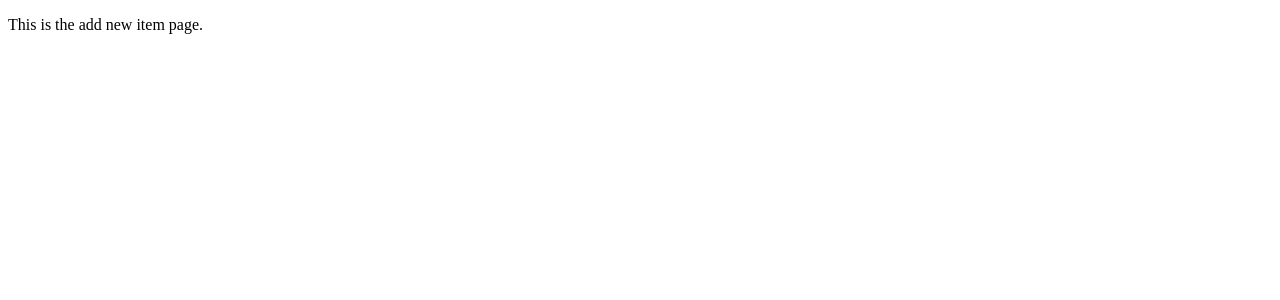
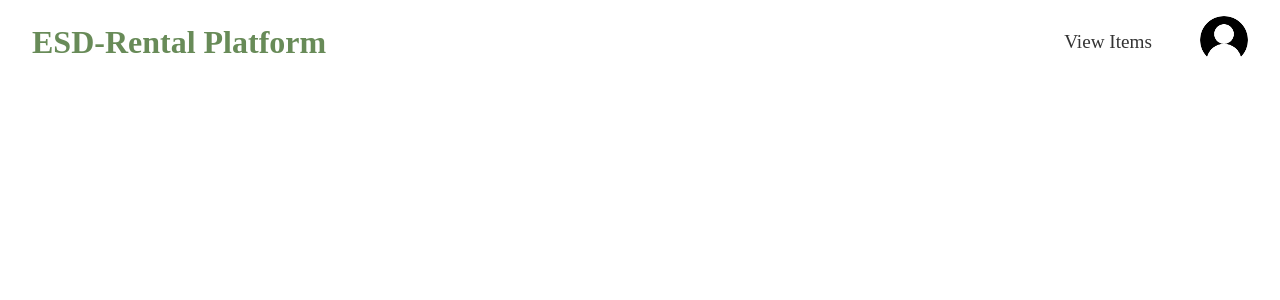
Before and after one commit to almightyprogrammer/esd-project-backend, a Vue app in the folder frontend/: page /club/items/new in a window 1280 px wide. Shown: the top 300 px of the page. Built offline with nearby package versions, Linux system fonts and the light colour scheme.

Commit message:
Created the global header

```diff
--- /dev/null
+++ b/frontend/index.css
@@ -0,0 +1,4 @@
+html, body {
+    margin: 0;
+    padding: 0;
+  }
--- a/frontend/index.html
+++ b/frontend/index.html
@@ -3,6 +3,7 @@
   <head>
     <meta charset="UTF-8" />
     <link rel="icon" type="image/svg+xml" href="/vite.svg" />
+    <link rel="stylesheet" href="index.css" />
     <meta name="viewport" content="width=device-width, initial-scale=1.0" />
     <title>ESD Rental Platform</title>
   </head>
--- /dev/null
+++ b/frontend/src/components/common/PageHeader.vue
@@ -0,0 +1,56 @@
+<template>
+    <div class="header">
+      <div class="header-content">
+        <span class="site-name">ESD-Rental Platform</span>
+        <div class="nav-right">
+          <a class="nav-link">View Items</a>
+          <a class="profile-link">
+            <img src="../../assets/profile_image.png" alt="Profile" class="profile-image" />
+          </a>
+        </div>
+      </div>
+    </div>
+  </template>
+
+  <style scoped>
+  .header {
+    width: 100%;
+    box-sizing: border-box;
+    padding: 1rem 2rem;
+  }
+
+  .header-content {
+    margin: 0;
+    display: flex;
+    justify-content: space-between;
+    align-items: center;
+  }
+
+  .site-name {
+    font-weight: bold;
+    font-size: 2rem;
+    color: #688B58;
+  }
+
+  .nav-right {
+    display: flex;
+    align-items: center;
+    gap: 3rem;
+  }
+
+  .nav-link {
+    text-decoration: none;
+    color: #333;
+    font-weight: 500;
+    font-size: 1.2rem;
+    cursor: pointer;
+  }
+
+  .profile-image {
+    width: 3rem;
+    height: 3rem;
+    border-radius: 50%;
+    object-fit: cover;
+    cursor: pointer;
+  }
+  </style>
--- a/frontend/src/views/AddNewItemPage.vue
+++ b/frontend/src/views/AddNewItemPage.vue
@@ -1,3 +1,6 @@
 <template>
-    <p> This is the add new item page.</p>
+    <PageHeader/>
 </template>
+<script setup>
+    import PageHeader from '../components/common/PageHeader.vue';
+</script>
```
Also changed, not shown: frontend/src/assets/profile_image.png (added).
